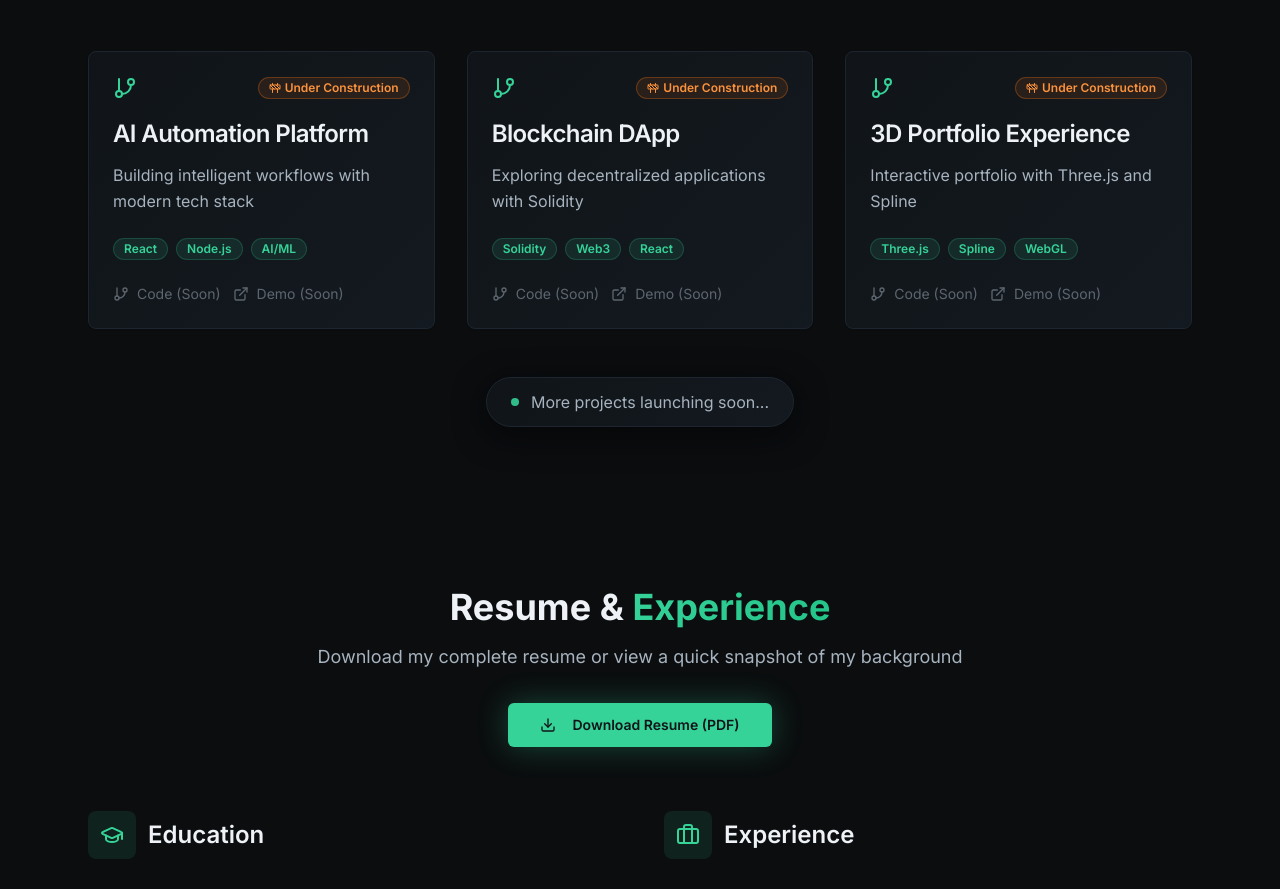
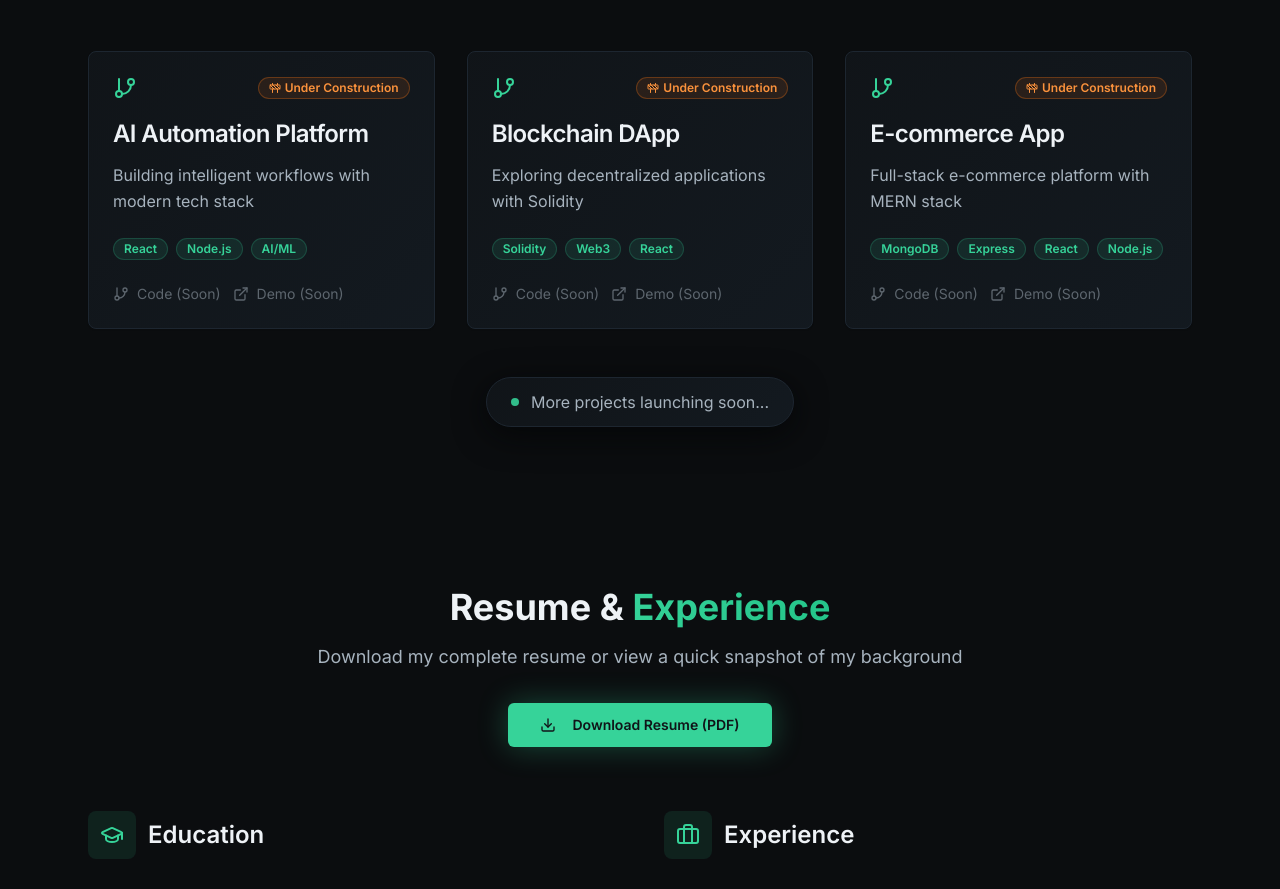
Before and after one commit to Vansh-srivastava007/vansh-3d-ai-folio, a React (Vite) app: page / in a window 1280 px wide. Shown: the part 1640-2529 px from the top of the page. Built offline with nearby package versions, Linux system fonts and the light colour scheme.

Commit message:
Update Projects section
Replace "3D Portfolio" with "E-commerce App" in the Projects section, specifying MERN stack technologies.

```diff
--- a/src/components/Projects.tsx
+++ b/src/components/Projects.tsx
@@ -16,9 +16,9 @@ const Projects = () => {
       tags: ["Solidity", "Web3", "React"],
     },
     {
-      title: "3D Portfolio Experience",
-      description: "Interactive portfolio with Three.js and Spline",
-      tags: ["Three.js", "Spline", "WebGL"],
+      title: "E-commerce App",
+      description: "Full-stack e-commerce platform with MERN stack",
+      tags: ["MongoDB", "Express", "React", "Node.js"],
     },
   ];
 
```
